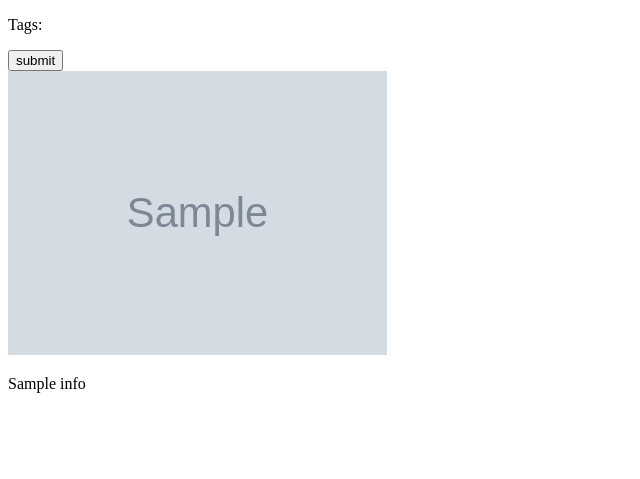
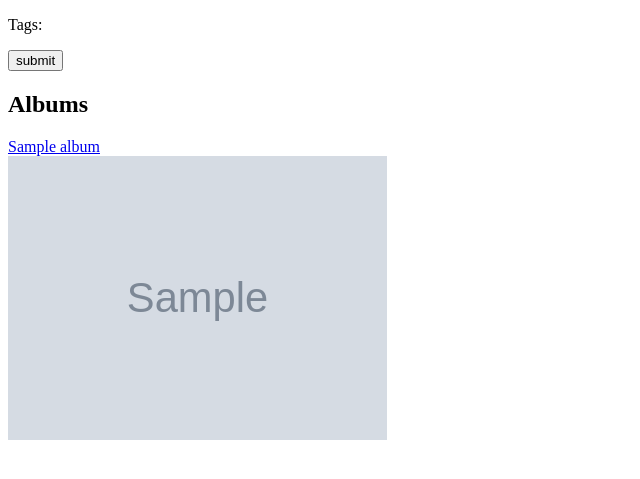
Before and after one commit to AlexJackalope/novels-search-project, a Django app: template novelsearch/projapp/templates/projapp/index.html in a window 1280 px wide. Shown: the top 479 px of the page, without its empty margins (0-640 px from the left). Run offline with Django 4.2, Linux system fonts and the light colour scheme; tables that the repository leaves empty hold one stand-in row (values such as "Sample post"); the template is opened without the code that fills it: values that come from a table or form of the project are taken from there, most other values are stand-ins (such as "Sample title", 1, 10 or a date in 2020); grey boxes marked "Sample" are stand-in pictures; parts of the project's set-up code (start-up, migrations or seed data) failed here and were passed over.

Commit message:
Albums start

```diff
--- /dev/null
+++ b/novelsearch/projapp/static/projapp/styles.css
@@ -0,0 +1,10 @@
+.tags div{
+    width = 30px
+}
+
+.title {
+  text-align: center
+}
+
+.novels-list {
+}
--- a/novelsearch/projapp/templates/projapp/index.html
+++ b/novelsearch/projapp/templates/projapp/index.html
@@ -3,23 +3,30 @@
 <head>
     <meta charset="UTF-8">
     <title>Novels search</title>
-    <link rel="stylesheet" href="styles.css">
+    {% load static %}
+    <link rel="stylesheet" type="text/css" href="{% static 'projapp/styles.css' %}" />
 </head>
 <body>
 
 <form method='post' display="inline-block" class="tags">
     {% csrf_token %}
-    {{ form.as_p }}
+    {{ tag_form.as_p }}
     <input type='submit' value='submit'>
 </form>
 
 <div>
-{% for game_info in games %}
+    <h2>Albums</h2>
+    {% for album in albums %}
+    <a href="{% url 'album' album %}">{{ album }}</a><br/>
+    {% endfor %}
+</div>
+
+<div class="novels-list">
+    {% for game_info in games %}
     <a href={{ game_info.link }}>
           <img width="30%" margin="10px" src={{ game_info.image_link }}>
     </a>
-{% endfor %}
+    {% endfor %}
 </div>
-<p>{{ info }}</p>
 </body>
 </html>
--- a/novelsearch/projapp/templates/projapp/styles.css
+++ /dev/null
@@ -1,3 +0,0 @@
-.tags div{
-   width = 30px
-}
--- a/novelsearch/projapp/urls.py
+++ b/novelsearch/projapp/urls.py
@@ -2,5 +2,6 @@ from django.urls import path
 from . import views
 
 urlpatterns = [
-    path('', views.index)
+    path('', views.index),
+    path(r'(?P<album_name>[a-zA-Z ]+)$', views.album, name='album')
 ]
--- a/novelsearch/projapp/views.py
+++ b/novelsearch/projapp/views.py
@@ -16,6 +16,34 @@ classifier = Classifier.Classifier(games_info_df)
 pop_tags_to_links = classifier.get_tags()
 filtration = Filtration.Filtration(pop_tags_to_links)
 
+first_visit = [
+    'https://gbpatch.itch.io/our-life-nf',
+    'https://oracleandbone.itch.io/a-summers-end',
+    'https://zephyo.itch.io/you-left-me',
+    'https://laundrybear.itch.io/morticians-tale',
+    'https://batensan.itch.io/pizzaro-project-deep-dish',
+    'https://via01.itch.io/dont-open-your-eyes',
+    'https://nomnomnami.itch.io/contract-demon',
+    'https://fymm-game.itch.io/ddp'
+]
+insomnia = [
+    'https://hroft32.itch.io/rusty-punk',
+    'https://klace.itch.io/windsofchange',
+    'https://cockhole.itch.io/9-22',
+    'https://deckerwolf.itch.io/super-taco-crew'
+]
+cute_nightmare = [
+    'https://saikono.itch.io/tiny-bunny',
+    'https://zephyo.itch.io/you-left-me',
+    'https://clowndream.itch.io/hikeback',
+    'https://garage-heathen.itch.io/whos-lila',
+    'https://nikita-kryukov.itch.io/pmkm',
+    'https://via01.itch.io/dont-open-your-eyes'
+]
+
+albums = {'First visit': first_visit,
+          'Insomnia': insomnia,
+          'Cute nightmare': cute_nightmare}
 
 class TagForm(forms.Form):
     OPTIONS = tuple([(tag, tag) for tag in pop_tags_to_links])
@@ -39,4 +67,14 @@ def index(req):
                   'projapp/index.html',
                   {'games': selected_games,
                    'tags': sorted(pop_tags_to_links.keys()),
-                   'form': form})
+                   'albums': albums,
+                   'tag_form': form,
+                   'albums': albums})
+
+
+def album(req, album_name):
+    album_games = [link_to_gi[link] for link in albums[album_name]]
+    return render(req,
+                  'projapp/album.html',
+                  {'games': album_games,
+                   'album_name': album_name})
```
Also changed, not shown: novelsearch/projapp/templates/projapp/album.html (added, +21 -0 lines).
